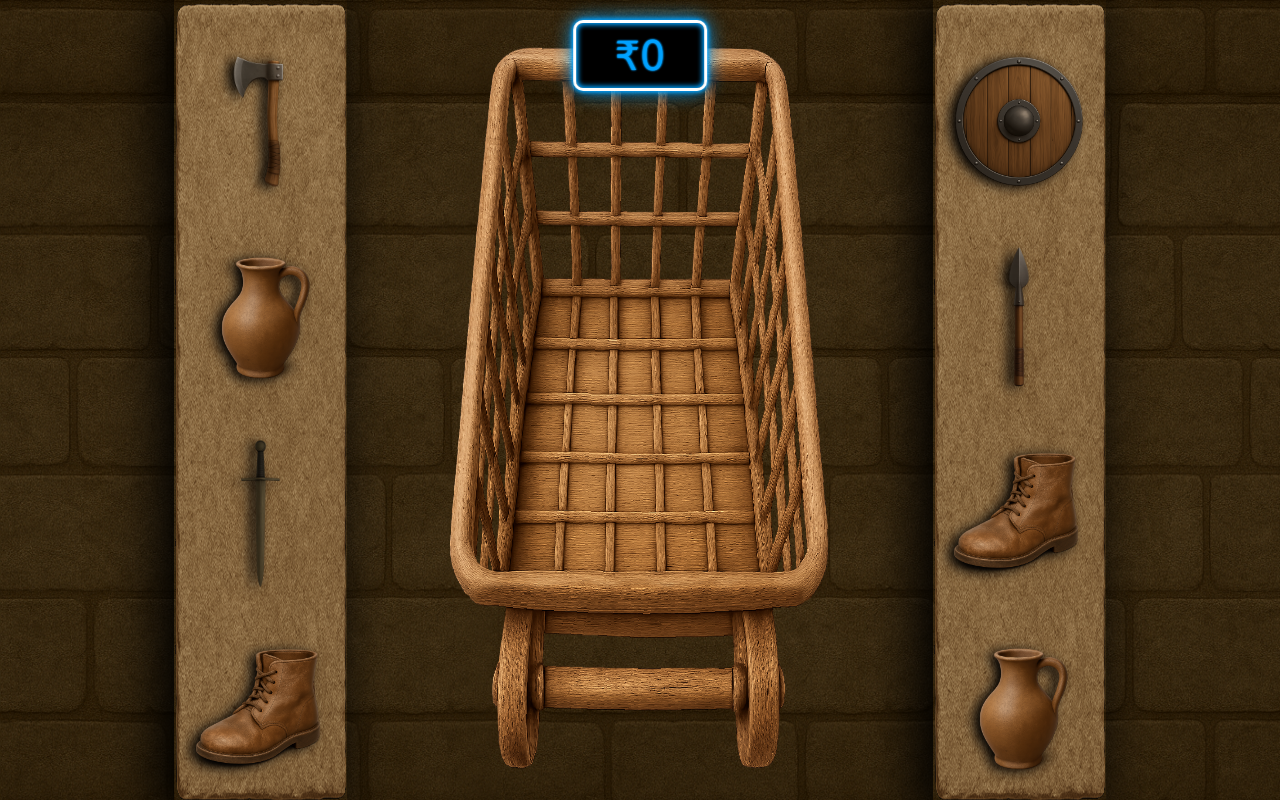
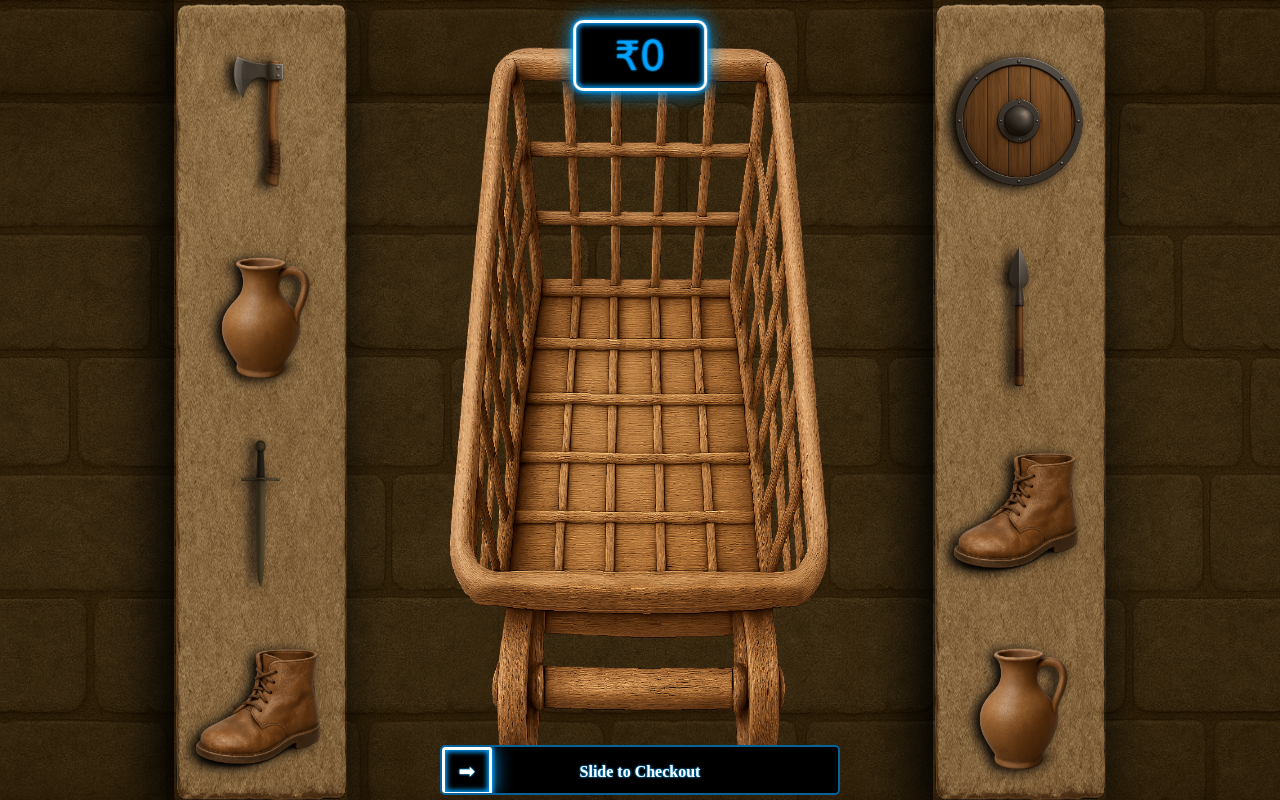
Before and after one commit to SubashAB11/BinSho, an Angular app: page / in a window 1280 px wide. Shown: the top 800 px of the page. Built offline with nearby package versions, Linux system fonts and the light colour scheme.

Commit message:
added checkout slide

```diff
--- a/angular.json
+++ b/angular.json
@@ -37,6 +37,7 @@
               }
             ],
             "styles": [
+              "@angular/material/prebuilt-themes/azure-blue.css",
               "src/styles.scss"
             ],
             "scripts": []
@@ -101,6 +102,7 @@
               }
             ],
             "styles": [
+              "@angular/material/prebuilt-themes/azure-blue.css",
               "src/styles.scss"
             ],
             "scripts": []
--- a/package.json
+++ b/package.json
@@ -15,6 +15,7 @@
     "@angular/compiler": "^19.2.0",
     "@angular/core": "^19.2.0",
     "@angular/forms": "^19.2.0",
+    "@angular/material": "^19.2.19",
     "@angular/platform-browser": "^19.2.0",
     "@angular/platform-browser-dynamic": "^19.2.0",
     "@angular/router": "^19.2.0",
--- a/src/app/app.component.ts
+++ b/src/app/app.component.ts
@@ -42,7 +42,7 @@ export class AppComponent implements OnInit, AfterViewInit {
         checkIfAllLoaded();
       } else {
         img.addEventListener('load', checkIfAllLoaded);
-        img.addEventListener('error', checkIfAllLoaded); // still proceed on error
+        img.addEventListener('error', checkIfAllLoaded);
       }
     });
   }
--- a/src/app/components/cart/cart.component.html
+++ b/src/app/components/cart/cart.component.html
@@ -3,8 +3,16 @@
     <div class="drop-area" cdkDropList [cdkDropListData]="cartItems" (cdkDropListDropped)="onDrop($event)"></div>
     <div class="cart" #cart>
         @for (product of cartItems; track product.id) {
-            <app-product [product]="product" [isCart]="true"
-            [style.transform]="`translate(${product.x || 0}px, ${product.y || 0}px)`" cdkDrag cdkDragBoundary=".cart"></app-product>
+        <app-product [product]="product" [isCart]="true"
+            [style.transform]="`translate(${product.x || 0}px, ${product.y || 0}px)`" cdkDrag
+            cdkDragBoundary=".cart"></app-product>
         }
     </div>
 </div>
+
+<div [class]="'slide-button ' + slideClass">
+    <div class="slide-track">
+        <div class="slide-handle">➡</div>
+        <span class="slide-text">Slide to Checkout</span>
+    </div>
+</div>
--- a/src/app/components/cart/cart.component.scss
+++ b/src/app/components/cart/cart.component.scss
@@ -103,6 +103,131 @@ app-product {
     0 0 2px $cyberpunk-primary-color;
 }
 
+//slide button
+
+.slide-button {
+  position: absolute;
+  bottom: -2%;
+  left: 50%;
+  transform: translateX(-50%);
+}
+
+.slide-track {
+  border-radius: 5px;
+  position: relative;
+  overflow: hidden;
+}
+
+.slide-handle {
+  border-radius: 5%;
+  display: flex;
+  align-items: center;
+  justify-content: center;
+  font-size: 20px;
+  position: absolute;
+  top: 0;
+  left: 0;
+  cursor: grab;
+}
+
+.slide-text {
+  position: absolute;
+  width: 100%;
+  text-align: center;
+  font-weight: bold;
+  line-height: 50px;
+  pointer-events: none;
+}
+
+.minimalist-slide {
+  .slide-track {
+    width: 400px;
+    height: 50px;
+    background: $minimalist-background-color;
+  }
+
+  .slide-text {
+    color: $minimalist-primary-color;
+  }
+
+  .slide-handle {
+    width: 50px;
+    height: 50px;
+    background: $minimalist-primary-color;
+    color: $minimalist-background-color;
+  }
+}
+
+.cyberpunk-slide {
+  .slide-track {
+    width: 396px;
+    height: 46px;
+    background: $cyberpunk-background-color;
+    border: 2px solid $cyberpunk-product-color;
+  }
+
+  .slide-text {
+    color: white;
+    text-shadow: 0 0 2px $cyberpunk-primary-color,
+      0 0 2px $cyberpunk-primary-color;
+  }
+
+  .slide-handle {
+    width: 44px;
+    height: 42px;
+    border: 3px solid white;
+    box-shadow: 0 0 5px $cyberpunk-primary-color,
+      0 0 5px $cyberpunk-primary-color,
+      0 0 20px $cyberpunk-primary-color,
+      inset 0 0 5px 2px $cyberpunk-primary-color;
+    color: white;
+    text-shadow: 0 0 2px $cyberpunk-primary-color,
+      0 0 2px $cyberpunk-primary-color;
+  }
+}
+
+.medieval-slide {
+  .slide-track {
+    width: 392px;
+    height: 42px;
+    background: $medieval-primary-color;
+    border: 4px ridge $medieval-border-color;
+  }
+
+  .slide-text {
+    color: $medieval-secondary-color;
+  }
+
+  .slide-handle {
+    width: 44px;
+    height: 42px;
+    border-right: 4px ridge $medieval-border-color;
+    border-left: 4px ridge $medieval-border-color;
+    box-shadow: 0 0 5px $medieval-shadow-color;
+    color: $medieval-secondary-color;
+  }
+}
+
+.two-d-slide {
+  .slide-track {
+    width: 396px;
+    height: 46px;
+    background: $background-color;
+    border: 2px solid $border-color;
+  }
+
+  .slide-text {
+    color: $secondary-color;
+  }
+
+  .slide-handle {
+    width: 46px;
+    height: 46px;
+    background-color: $primary-color;
+    color: white;
+  }
+}
+
 //cdk specific
 .cdk-drop-list-dragging {
   background-color: grey;
--- /dev/null
+++ b/src/app/components/checkout/checkout.component.html
@@ -0,0 +1,15 @@
+<div class="checkout-header">
+    <h2>Checkout</h2>
+    <button mat-icon-button (click)="closeDialog()" aria-label="Close">
+        ✖
+    </button>
+</div>
+
+@for (p of finalProducts; track p.id) {
+<div>
+    {{ p.name }} X {{ p.quantity }} X {{ p.price | currency }}
+</div>
+}
+
+<hr>
+<h3>Total: {{ data.total | currency }}</h3>
--- /dev/null
+++ b/src/app/components/checkout/checkout.component.scss
@@ -0,0 +1,22 @@
+.checkout-header {
+    display: flex;
+    justify-content: space-between;
+    align-items: center;
+    margin-bottom: 10px;
+
+    h2 {
+        margin: 0;
+    }
+
+    button {
+        font-size: 18px;
+        line-height: 1;
+        background: transparent;
+        border: none;
+        cursor: pointer;
+    }
+}
+
+hr {
+    margin: 15px 0;
+}
--- /dev/null
+++ b/src/app/components/checkout/checkout.component.ts
@@ -0,0 +1,36 @@
+import { Component, Inject } from '@angular/core';
+import { MAT_DIALOG_DATA, MatDialogRef } from '@angular/material/dialog';
+import { Product } from '../../models/product.model';
+import { CurrencyPipe } from '@angular/common';
+
+@Component({
+  selector: 'app-checkout',
+  imports: [CurrencyPipe],
+  templateUrl: './checkout.component.html',
+  styleUrl: './checkout.component.scss'
+})
+export class CheckoutComponent {
+  finalProducts: { id: number; name: string; price: number; quantity: number }[] = [];
+
+  constructor(
+    @Inject(MAT_DIALOG_DATA) public data: { products: Product[], total: number },
+    public dialogRef: MatDialogRef<CheckoutComponent>
+  ) {
+    const map = new Map<number, { id: number; name: string; price: number; quantity: number }>();
+
+    data.products.forEach(p => {
+      if (map.has(p.id)) {
+        map.get(p.id)!.quantity++;
+      } else {
+        map.set(p.id, { ...p, quantity: 1 });
+      }
+    });
+
+    this.finalProducts = Array.from(map.values());
+  }
+
+  closeDialog() {
+    this.dialogRef.close();
+  }
+
+}
--- a/src/app/components/rack-section/rack-section.component.html
+++ b/src/app/components/rack-section/rack-section.component.html
@@ -22,11 +22,11 @@
 
     <div class="cart-app" aria-hidden="true">
         <img class="cart-current"
-            [ngClass]="{'minimalist-shadow': currentTheme === Themes.MINIMALIST, 'medieval-shadow': currentTheme === Themes.MEDIEVAL}"
+            [ngClass]="{'minimalist-shadow': currentThemeEnd === Themes.MINIMALIST, 'medieval-shadow': currentThemeEnd === Themes.MEDIEVAL}"
             [src]="currentCartImage" alt="cart current" />
         <img class="cart-next"
-            [ngClass]="{'minimalist-shadow': currentTheme === Themes.MINIMALIST, 'medieval-shadow': currentTheme === Themes.MEDIEVAL}"
+            [ngClass]="{'minimalist-shadow': currentThemeEnd === Themes.MINIMALIST, 'medieval-shadow': currentThemeEnd === Themes.MEDIEVAL}"
             [src]="nextCartImage" alt="cart next" />
-        <app-cart [totalClass]="`${currentTheme}-total`"></app-cart>
+        <app-cart [totalClass]="`${currentThemeStart}-total`" [slideClass]="`${currentThemeEnd}-slide`"></app-cart>
     </div>
 </div>
--- a/src/app/components/rack-section/rack-section.component.ts
+++ b/src/app/components/rack-section/rack-section.component.ts
@@ -41,7 +41,8 @@ export class RackSectionComponent implements OnInit, AfterViewInit, OnDestroy {
 
   currentCartImage = '';
   nextCartImage = '';
-  currentTheme: string = Themes.MINIMALIST;
+  currentThemeEnd: string = Themes.MINIMALIST;
+  currentThemeStart: string = Themes.MINIMALIST;
 
   themeCartMap: Record<string, string> = {
     [Themes.TWO_D]: 'assets/images/cart_img_2d.png',
@@ -174,34 +175,55 @@ export class RackSectionComponent implements OnInit, AfterViewInit, OnDestroy {
 
   @HostListener('window:scroll', [])
   onScroll(): void {
-    const threshold = 100;
+    const thresholdEnd = 800; // px from top for currentThemeEnd
     const position = window.innerHeight + window.scrollY;
     const height = document.body.offsetHeight;
 
     const sections = document.querySelectorAll<HTMLElement>('[class^="section-"]');
-    let newTheme = this.currentTheme;
 
+    let newThemeEnd = this.currentThemeEnd;
+    let newThemeStart = this.currentThemeStart;
+
+    // --- currentThemeStart: first section that is even slightly visible ---
     for (let i = 0; i < sections.length; i++) {
       const rect = sections[i].getBoundingClientRect();
-      if (rect.top <= 50 && rect.bottom > 50) {
+      if (rect.top < window.innerHeight && rect.bottom > 0) {
         const sectionId = parseInt(sections[i].className.match(/section-(\d+)/)?.[1] || '', 10);
         const sectionObj = this.rackSections.find(s => s.id === sectionId);
-        if (sectionObj && sectionObj.theme !== this.currentTheme) {
-          newTheme = sectionObj.theme;
+        if (sectionObj && sectionObj.theme !== this.currentThemeStart) {
+          newThemeStart = sectionObj.theme;
         }
-        break;
+        break; // only first visible section
       }
     }
 
-    if (newTheme !== this.currentTheme) {
-      this.currentTheme = newTheme;
-      this.cd.detectChanges(); // Update <app-cart>
+    // --- currentThemeEnd: section that is currently at the top threshold ---
+    for (let i = 0; i < sections.length; i++) {
+      const rect = sections[i].getBoundingClientRect();
+      if (rect.top <= thresholdEnd && rect.bottom > thresholdEnd) {
+        const sectionId = parseInt(sections[i].className.match(/section-(\d+)/)?.[1] || '', 10);
+        const sectionObj = this.rackSections.find(s => s.id === sectionId);
+        if (sectionObj && sectionObj.theme !== this.currentThemeEnd) {
+          newThemeEnd = sectionObj.theme;
+        }
+        break; // only first match
+      }
     }
 
-    if (position >= height - threshold) {
+    if (newThemeStart !== this.currentThemeStart) {
+      this.currentThemeStart = newThemeStart;
+      this.cd.detectChanges();
+    }
+    if (newThemeEnd !== this.currentThemeEnd) {
+      this.currentThemeEnd = newThemeEnd;
+      this.cd.detectChanges();
+    }
+
+    if (position >= height - 100) {
       this.ngZone.run(() => this.loadNextLogicalSection());
     }
   }
+
 
   loadNextLogicalSection() {
     this.createSectionGroup();
--- a/src/index.html
+++ b/src/index.html
@@ -6,6 +6,8 @@
   <base href="/">
   <meta name="viewport" content="width=device-width, initial-scale=1">
   <link rel="icon" type="image/x-icon" href="favicon.ico">
+  <link href="https://fonts.googleapis.com/css2?family=Roboto:wght@300;400;500&display=swap" rel="stylesheet">
+  <link href="https://fonts.googleapis.com/icon?family=Material+Icons" rel="stylesheet">
 </head>
 <body>
   <app-root></app-root>
```
Also changed, not shown: src/app/components/cart/cart.component.ts (+40 -3 lines), 2 other files (tests, documents, lock files or other folders).
